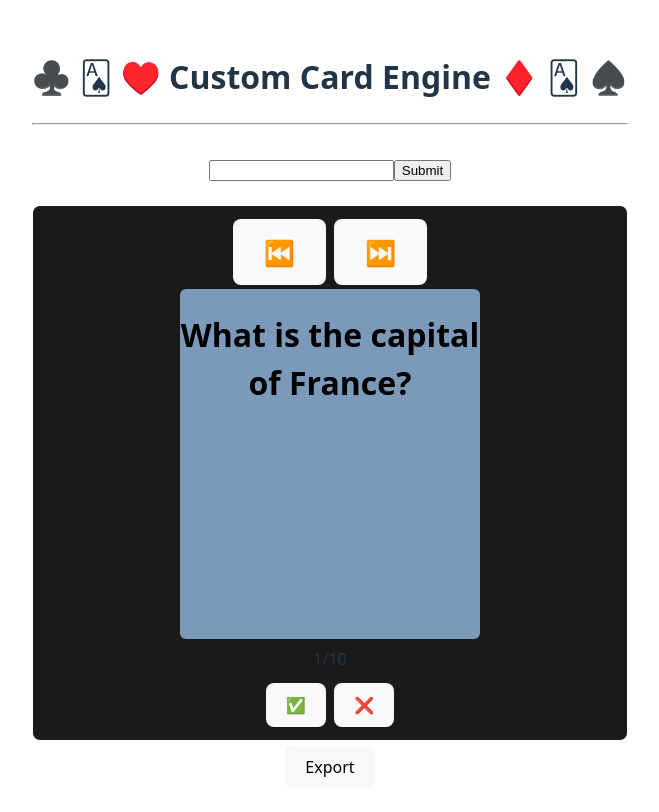
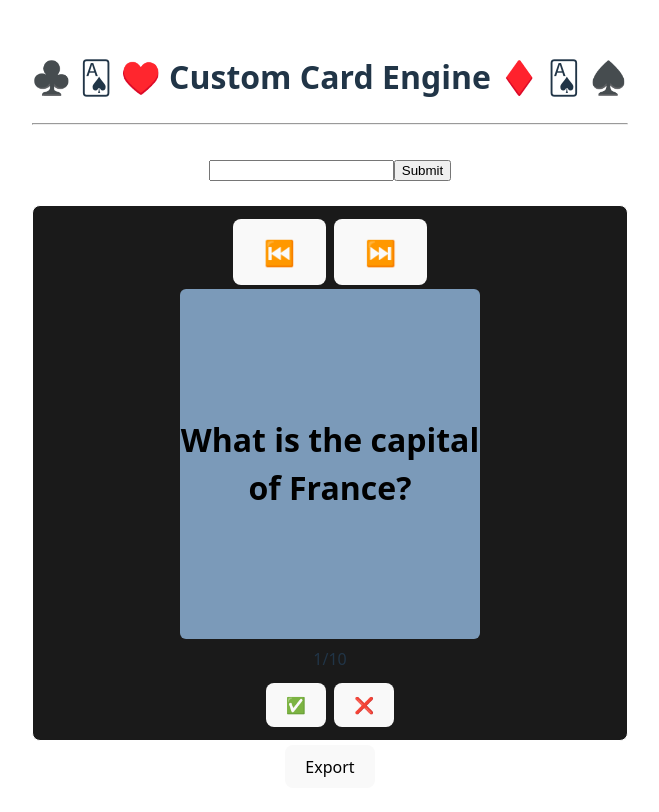
Before and after one commit to jocelynz4890/card-engine, a React (Vite) app in the folder card-engine/: page / in a window 1280 px wide. Shown: the top 812 px of the page, without its empty margins (310-969 px from the left). Built offline with nearby package versions, Linux system fonts and the light colour scheme.

Commit message:
center card text horizontally

```diff
--- a/card-engine/src/App.css
+++ b/card-engine/src/App.css
@@ -6,6 +6,52 @@
 }
 
 .flip-card {
+  display: flex;
+  justify-content: center;
+  align-items: center; /* Centers content vertically */
+  margin: 0 auto;
+  background-color: transparent;
+  width: 300px;
+  height: 350px;
+  perspective: 1000px;
+}
+
+.flip-card-inner {
+  position: relative;
+  border-radius: 0.375rem;
+  width: 100%;
+  height: 100%;
+  text-align: center;
+  transition: transform 0.8s;
+  transform-style: preserve-3d;
+}
+
+.flip-card:hover .flip-card-inner {
+  transform: rotateY(180deg);
+}
+
+.flip-card-front, .flip-card-back {
+  position: absolute;
+  display: flex;            /* Enable flexbox for centering */
+  justify-content: center;  /* Center horizontally */
+  align-items: center;      /* Center vertically */
+  border-radius: 0.375rem;
+  width: 100%;
+  height: 100%;
+  -webkit-backface-visibility: hidden;
+  backface-visibility: hidden;
+}
+
+/* Style the front side */
+.flip-card-front {
+  background-color: rgb(123, 154, 185);
+  color: black;
+}
+
+/* St
+
+
+/* .flip-card {
   display: flex;
   justify-content: center;
   margin: 0 auto;
@@ -40,16 +86,20 @@
 
 /* Style the front side (fallback if image is missing) */
 .flip-card-front {
+  text-align: center;
+  margin: 0 auto;
   background-color: rgb(123, 154, 185);
   color: black;
 }
 
 /* Style the back side */
 .flip-card-back {
+  text-align: center;
+  margin: 0 auto;
   background-color: rgb(123, 154, 185);
   color: black;
   transform: rotateY(180deg);
-}
+} */
 
 /* .logo {
   height: 6em;
```
